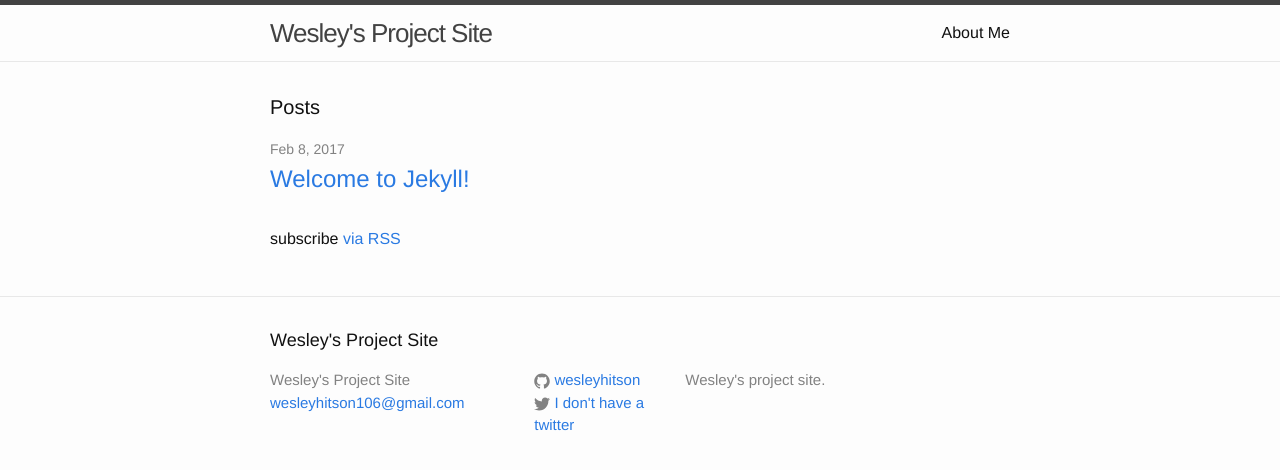
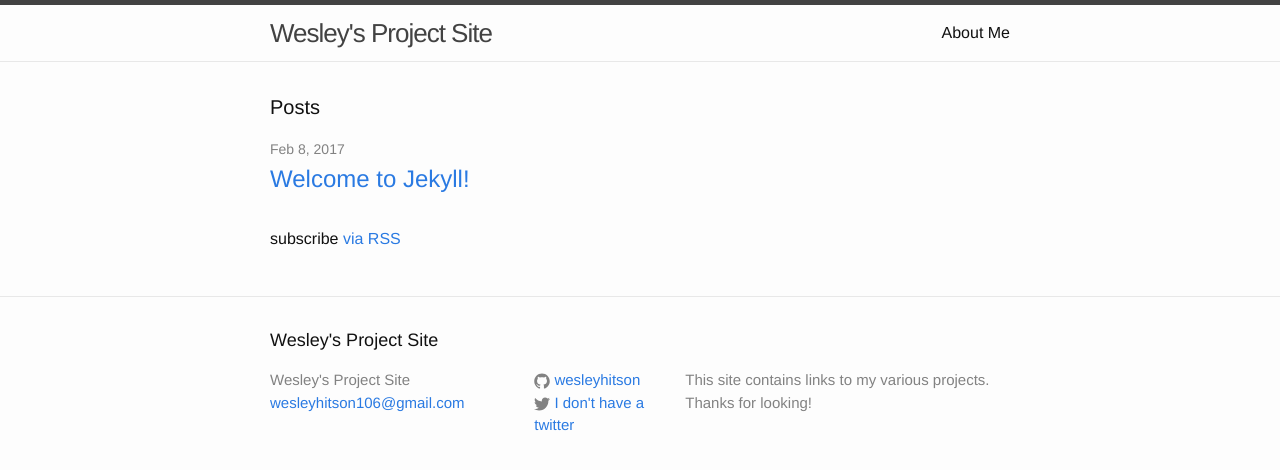
Before and after one commit to wesleyhitson/wesleyhitson.github.io, a Jekyll site: the page built from index.html, in a window 1280 px wide. Shown: the top 470 px of the page. Built offline with Jekyll 4.4.1, drawn with Linux system fonts in a browser that asks for light colours.

Commit message:
Changed site description

```diff
--- a/_config.yml
+++ b/_config.yml
@@ -9,7 +9,7 @@
 title: Wesley's Project Site
 email: wesleyhitson106@gmail.com
 description: > # this means to ignore newlines until "baseurl:"
-  Wesley's project site.
+  This site contains links to my various projects. Thanks for looking!
 baseurl: "" # the subpath of your site, e.g. /blog
 url: "http://yourdomain.com" # the base hostname & protocol for your site
 twitter_username: I don't have a twitter
```
